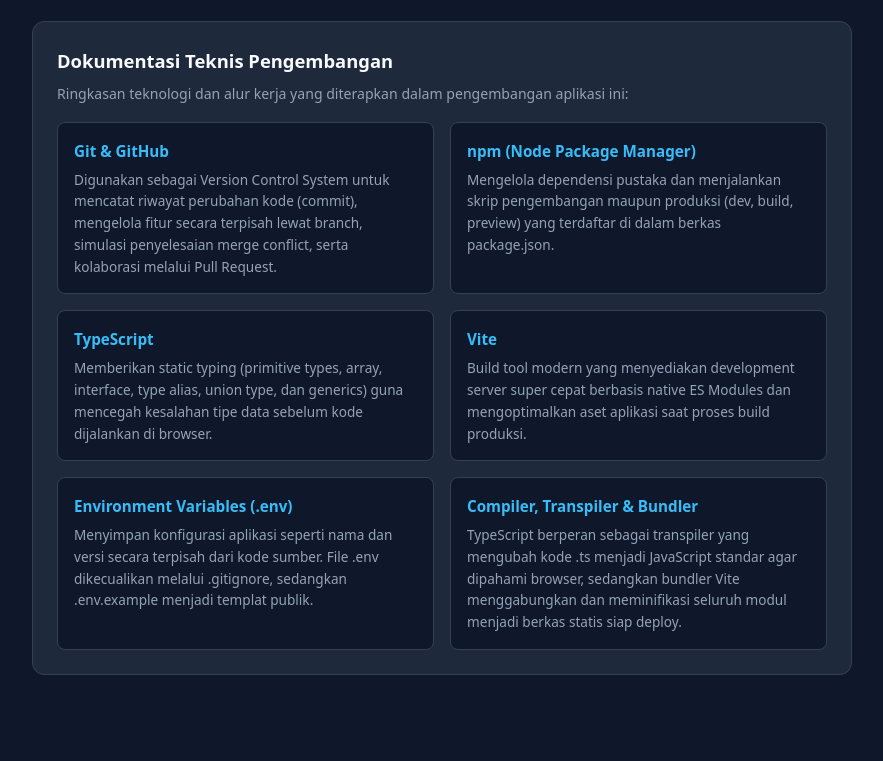
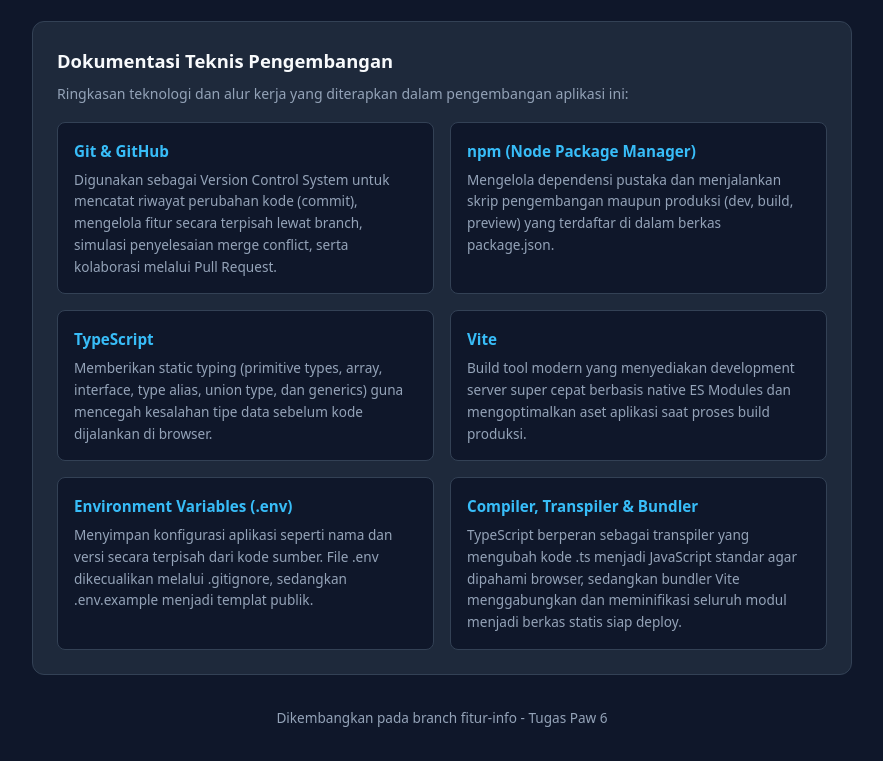
Before and after one commit to Zaadevx/Tugas-Paw-Pengembangan-Aplikasi-Web-, a website built with Vite: page index.html in a window 1280 px wide. Shown: the part 763-1524 px from the top of the page, without its empty margins (198-1081 px from the left). Before the commit the page ends 1494 px from the top, so only its background shows below. Built offline with nearby package versions, Linux system fonts and the light colour scheme.

Commit message:
menambahkan footer informasi pada branch fitur-info

```diff
--- a/index.html
+++ b/index.html
@@ -7,6 +7,9 @@
   </head>
   <body>
     <div id="app"></div>
+    <footer style=" text-align: center; color: #94a3b8; font-size: 0.85rem; margin-top: 2rem;">
+    Dikembangkan pada branch fitur-info - Tugas Paw 6
+    </footer>
     <script type="module" src="/src/main.ts"></script>
   </body>
 </html>
```
